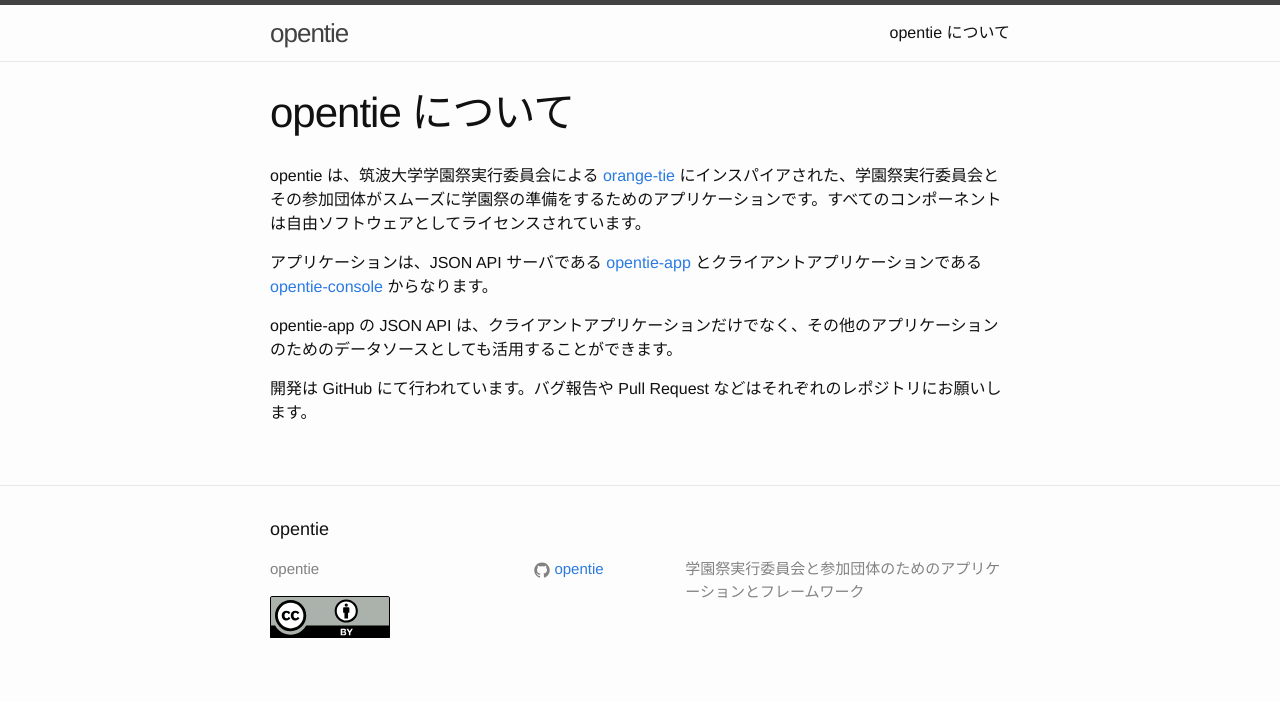
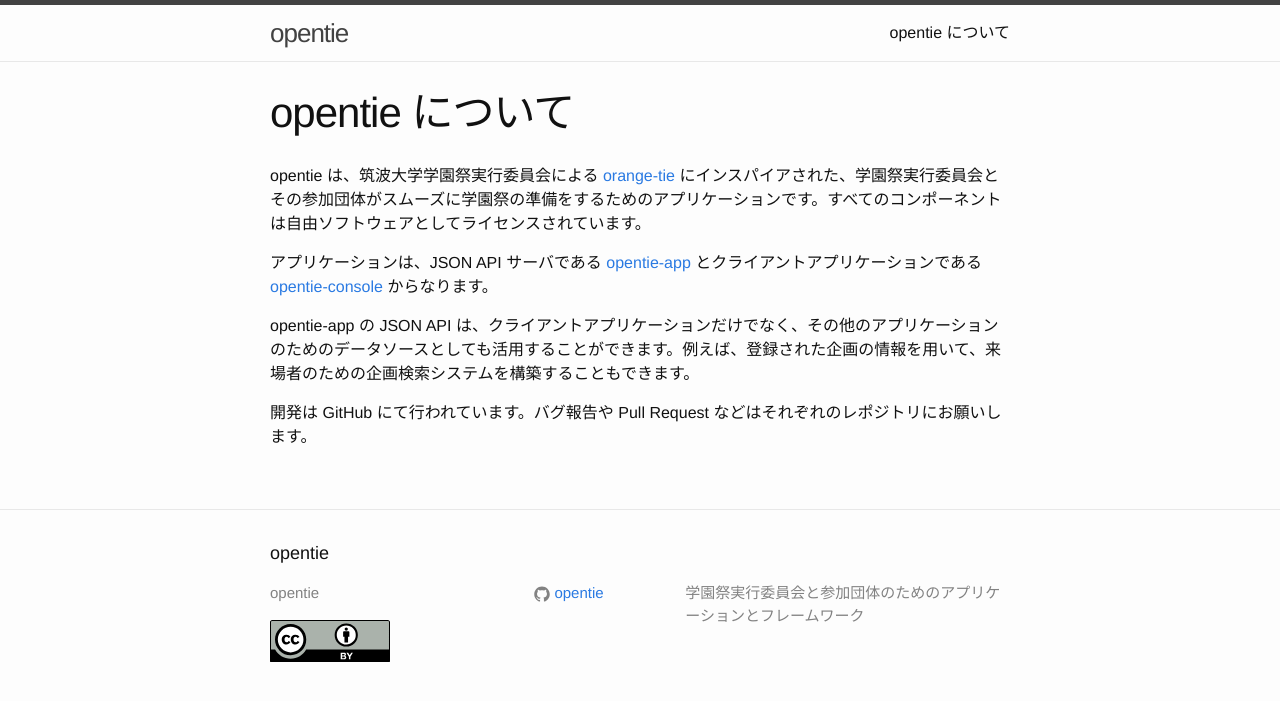
Before and after one commit to opentie/opentie.github.io, a Jekyll site: the page built from about.md, in a window 1280 px wide. Shown: the top 701 px of the page. Built offline with Jekyll 4.4.1, drawn with Linux system fonts in a browser that asks for light colours.

Commit message:
mod about

```diff
--- a/about.md
+++ b/about.md
@@ -8,6 +8,6 @@
 
 アプリケーションは、JSON API サーバである [opentie-app](https://github.com/opentie/opentie-app) とクライアントアプリケーションである [opentie-console](https://github.com/opentie/opentie-console) からなります。
 
-opentie-app の JSON API は、クライアントアプリケーションだけでなく、その他のアプリケーションのためのデータソースとしても活用することができます。
+opentie-app の JSON API は、クライアントアプリケーションだけでなく、その他のアプリケーションのためのデータソースとしても活用することができます。例えば、登録された企画の情報を用いて、来場者のための企画検索システムを構築することもできます。
 
 開発は GitHub にて行われています。バグ報告や Pull Request などはそれぞれのレポジトリにお願いします。
```
